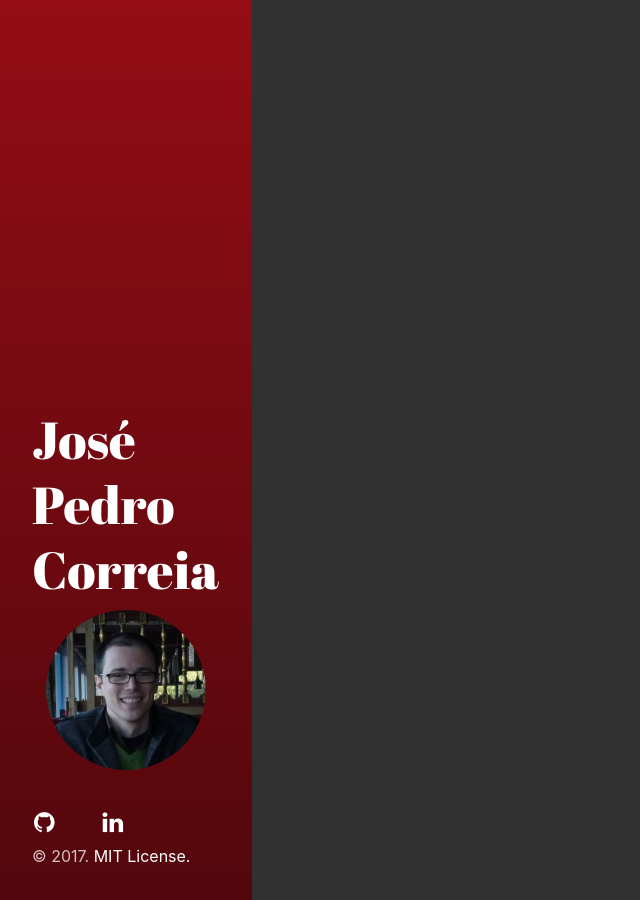
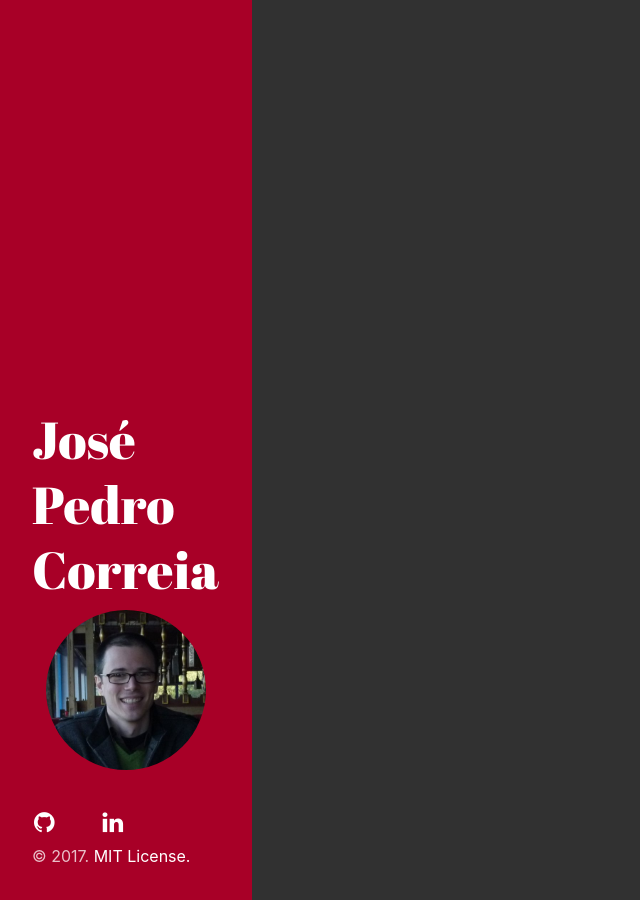
Before and after one commit to josepedrocorreia/josepedrocorreia.github.io, a Jekyll site: the page built from index.md, in a window 1280 px wide. Shown: the whole page, without its empty margins (0-640 px from the left). Built offline with Jekyll 4.4.1, drawn with Linux system fonts in a browser that asks for light colours; nearby versions of some CDN libraries; some web fonts are replaced; a style sheet for code colours, icons or effects is not loaded.

Commit message:
Removed gradient from sidebar background color and switched to a different color.

```diff
--- a/_sass/hydeout/_layout.scss
+++ b/_sass/hydeout/_layout.scss
@@ -25,10 +25,10 @@
 body {
   color: rgba(255,255,255,.75);
   background-color: $sidebar-bg-color;
-  background-image: linear-gradient(
-    to bottom,
-    lighten($sidebar-bg-color, 7%),
-    darken($sidebar-bg-color, 7%));
+//  background-image: linear-gradient(
+//    to bottom,
+//    lighten($sidebar-bg-color, 7%),
+//    darken($sidebar-bg-color, 7%));
   display: flex;
   flex-direction: column;
   min-width: 100vw;
--- a/assets/css/main.scss
+++ b/assets/css/main.scss
@@ -3,7 +3,7 @@
 # only main files contain this front matter, not partials.
 ---
 
-$sidebar-bg-color: #730a11;
+$sidebar-bg-color: #a80027;
 $link-color: #5ab0c9;
 $body-bg: #313131;
 $heading-color: #fff;
```
